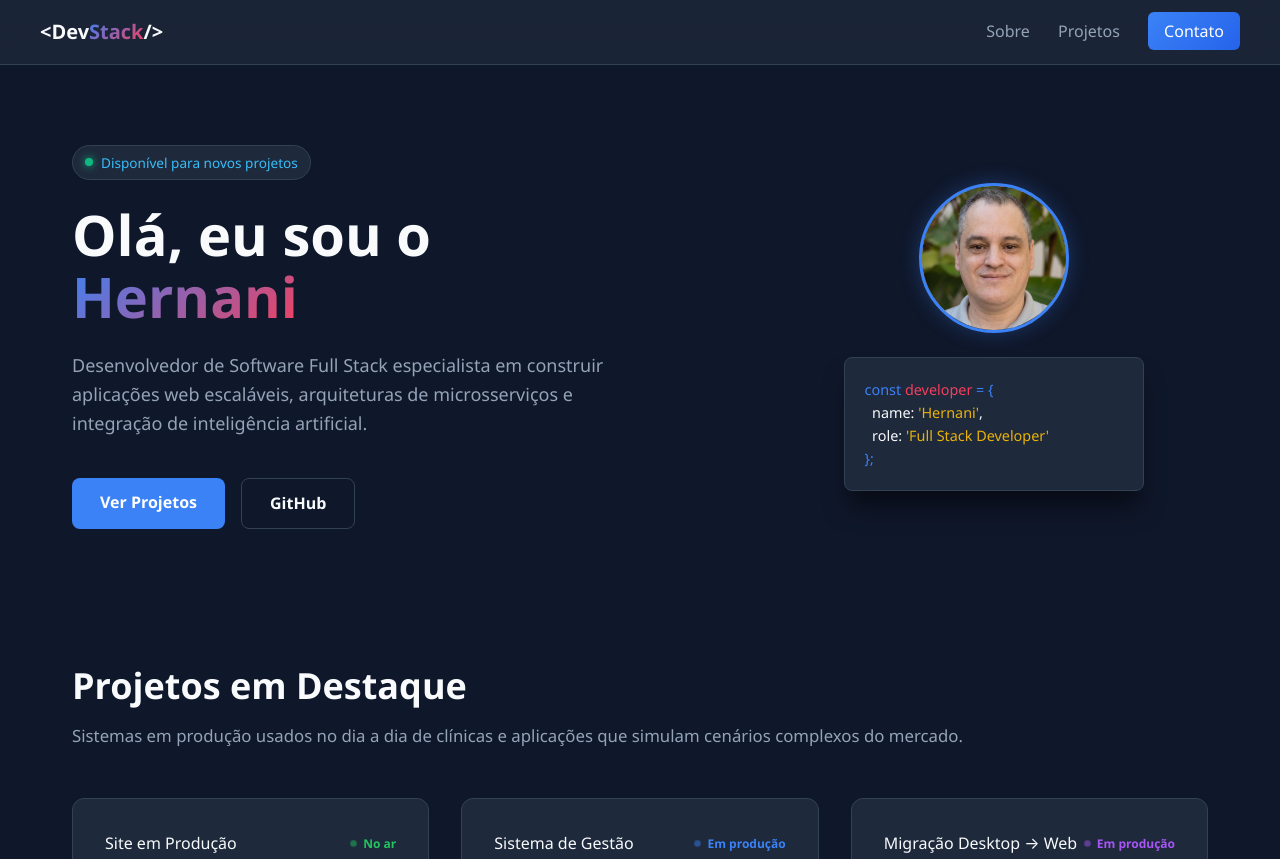
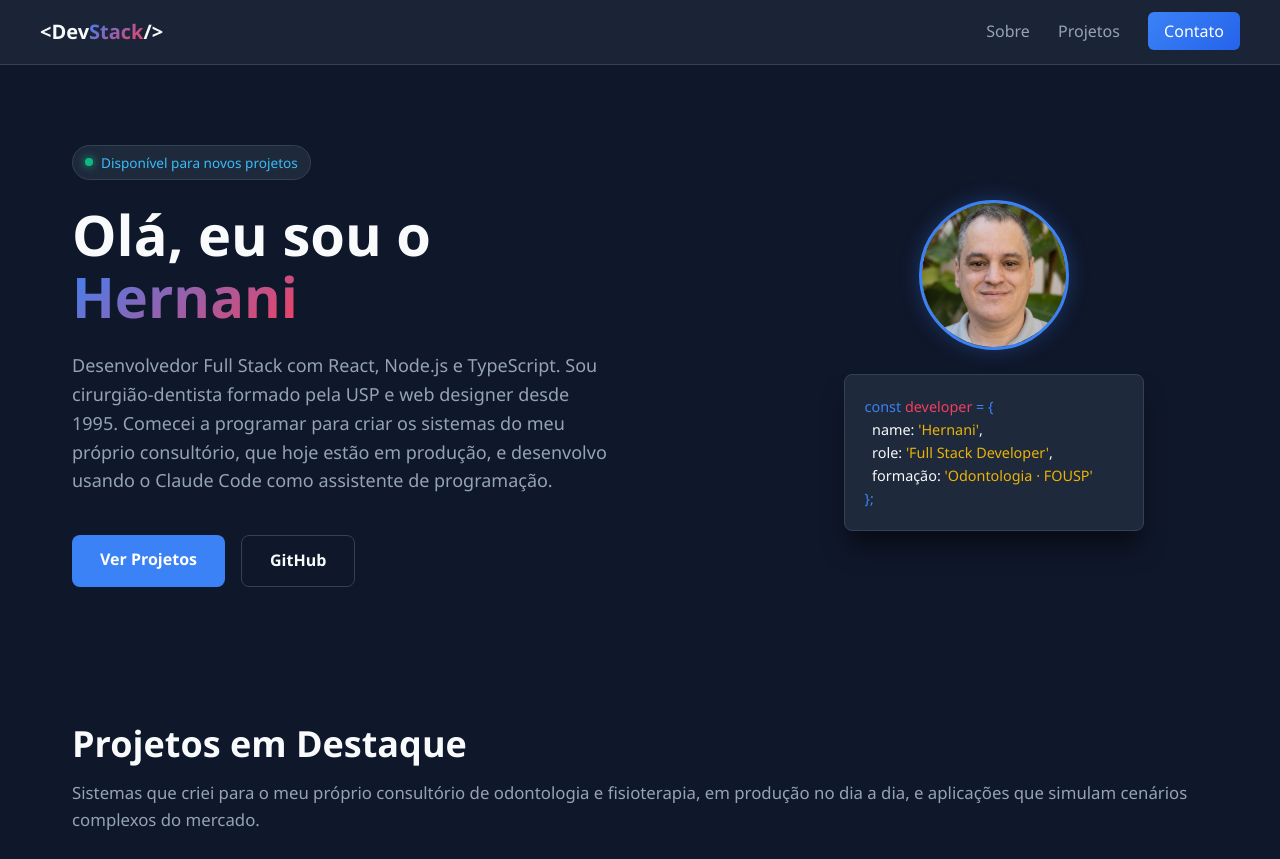
Before and after one commit to hernani73/hernani.github.io, a website: page index.html in a window 1280 px wide. Shown: the top 859 px of the page. Drawn offline with Linux system fonts and the light colour scheme.

Commit message:
Inclui a formação em odontologia no portfólio
Apresentação conta a trajetória de cirurgião-dentista (FOUSP) e web
designer, os sistemas criados para o próprio consultório e o uso do
Claude Code; remove o "especialista" incompatível com vagas júnior.

Co-Authored-By: Claude Opus 5.5 <noreply@anthropic.com>
Claude-Session: https://claude.ai/code/session_01CExLouypwXSJGTgSN7YrYB

```diff
--- a/index.html
+++ b/index.html
@@ -4,7 +4,7 @@
     <meta charset="UTF-8">
     <meta name="viewport" content="width=device-width, initial-scale=1.0">
     <title>Hernani Godinho de Souza | Desenvolvedor Full Stack</title>
-    <meta name="description" content="Portfólio de Hernani Godinho de Souza, desenvolvedor Full Stack: sistemas de gestão para clínicas em produção, APIs em Java/Spring Boot e Node.js/TypeScript.">
+    <meta name="description" content="Portfólio de Hernani Godinho de Souza, desenvolvedor Full Stack e cirurgião-dentista: sistemas de gestão criados para o próprio consultório, em produção, e APIs em Java/Spring Boot e Node.js/TypeScript.">
     <meta name="author" content="Hernani Godinho de Souza">
     <link rel="canonical" href="https://hernanisouza.com.br/">
     <meta property="og:type" content="website">
@@ -37,7 +37,7 @@
         <div class="hero-content">
             <div class="badge"><span></span> Disponível para novos projetos</div>
             <h1>Olá, eu sou o <br><span class="gradient-text">Hernani</span></h1>
-            <p class="desc">Desenvolvedor de Software Full Stack especialista em construir aplicações web escaláveis, arquiteturas de microsserviços e integração de inteligência artificial.</p>
+            <p class="desc">Desenvolvedor Full Stack com React, Node.js e TypeScript. Sou cirurgião-dentista formado pela USP e web designer desde 1995. Comecei a programar para criar os sistemas do meu próprio consultório, que hoje estão em produção, e desenvolvo usando o Claude Code como assistente de programação.</p>
             <div class="btn-group">
                 <a href="#projects" class="btn-primary-main">Ver Projetos</a>
                 <a href="https://github.com/hernani73/" target="_blank" rel="noopener" class="btn-secondary-main">GitHub</a>
@@ -53,7 +53,8 @@
             <div class="card-code">
                 <p style="color:#3b82f6">const <span style="color:#f43f5e">developer</span> = {</p>
                 <p>&nbsp;&nbsp;name: <span style="color:#eab308">'Hernani'</span>,</p>
-                <p>&nbsp;&nbsp;role: <span style="color:#eab308">'Full Stack Developer'</span></p>
+                <p>&nbsp;&nbsp;role: <span style="color:#eab308">'Full Stack Developer'</span>,</p>
+                <p>&nbsp;&nbsp;formação: <span style="color:#eab308">'Odontologia · FOUSP'</span></p>
                 <p style="color:#3b82f6">};</p>
             </div>
         </div>
@@ -63,7 +64,7 @@
     <section id="projects" class="projects-section">
         <div class="section-title-container">
             <h2 class="section-title">Projetos em Destaque</h2>
-            <p class="section-subtitle">Sistemas em produção usados no dia a dia de clínicas e aplicações que simulam cenários complexos do mercado.</p>
+            <p class="section-subtitle">Sistemas que criei para o meu próprio consultório de odontologia e fisioterapia, em produção no dia a dia, e aplicações que simulam cenários complexos do mercado.</p>
         </div>
 
         <div class="projects-grid">
```
